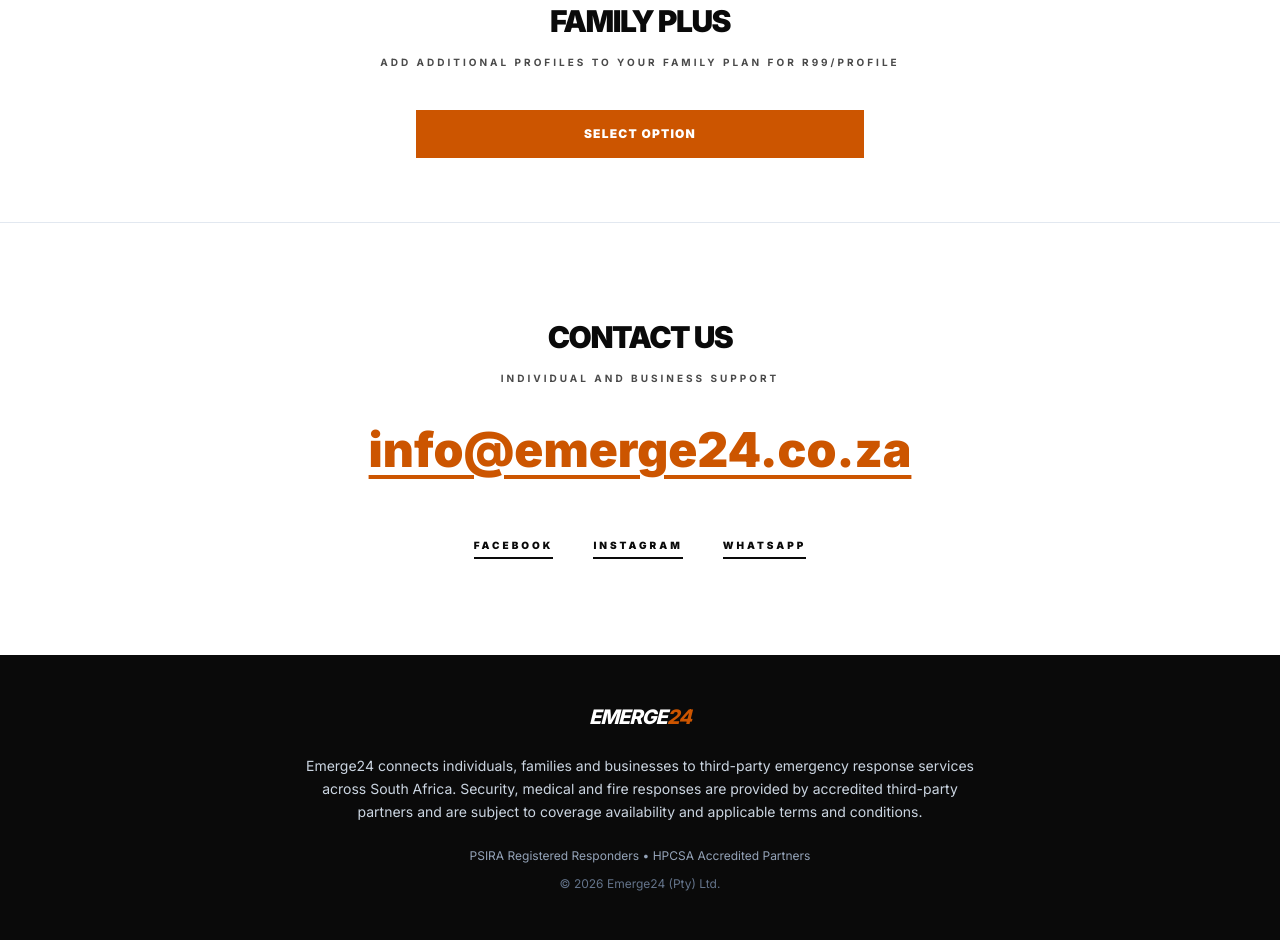
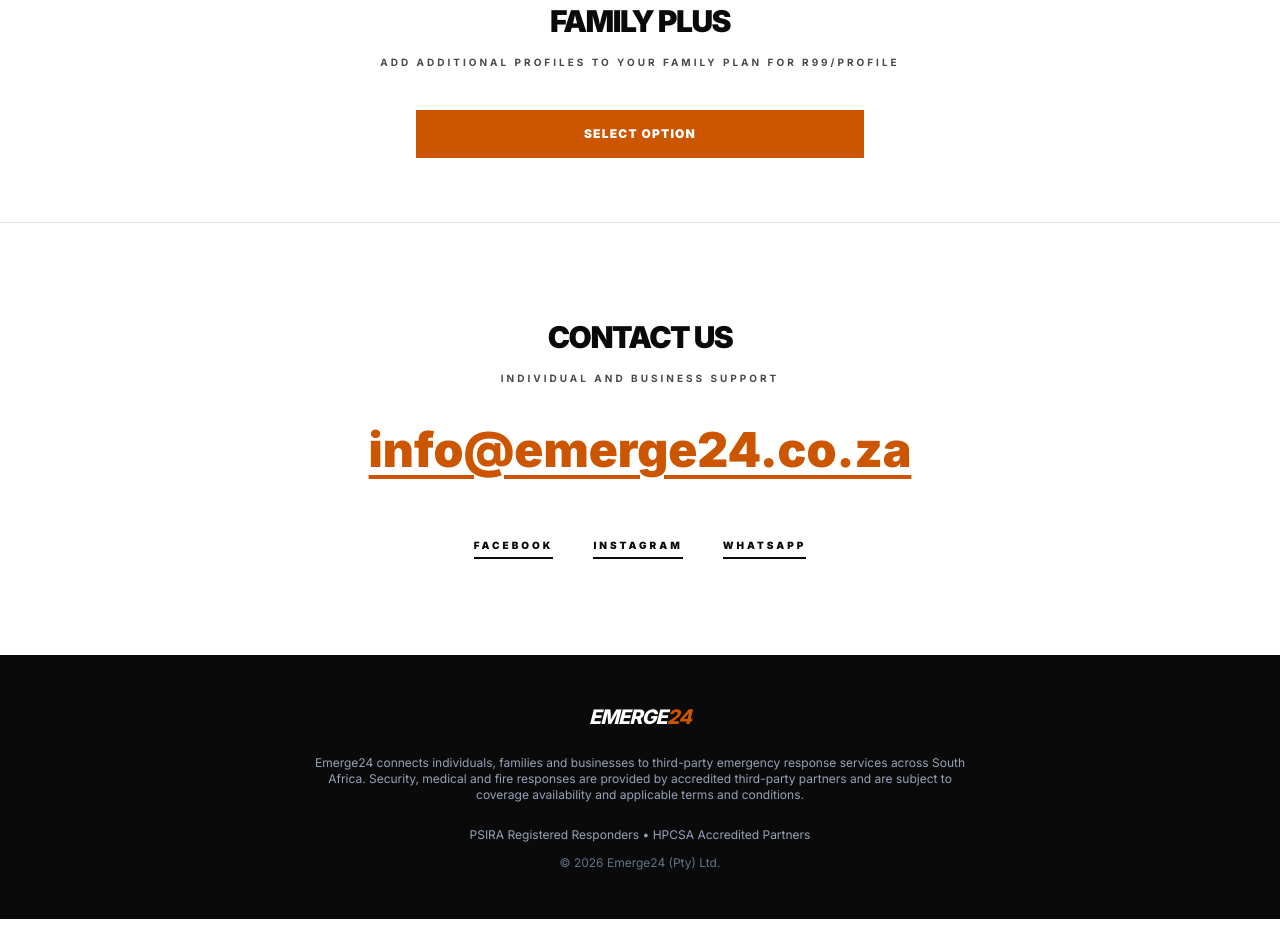
Before and after one commit to Emerge24/emerge24-website, a plain HTML site: page index.html in a window 1280 px wide. Shown: the part 3916-4856 px from the top of the page. After the commit the page ends 4835 px from the top, so only its background shows below. Drawn offline with nearby package versions, Linux system fonts and the light colour scheme.

Commit message:
Update index.html

```diff
--- a/index.html
+++ b/index.html
@@ -336,7 +336,7 @@
     </div>
 
     <div class="max-w-2xl mx-auto">
-        <p class="text-slate-300 text-sm leading-relaxed normal-case tracking-normal">
+        <p class="text-slate-400 text-xs mt-6">
             Emerge24 connects individuals, families and businesses to third-party emergency
             response services across South Africa. Security, medical and fire
             responses are provided by accredited third-party partners and are subject to
```
